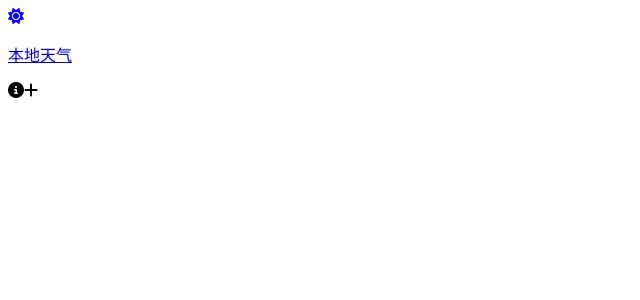
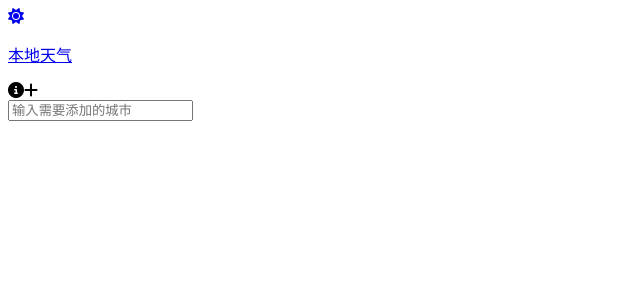
Before and after one commit to JaredAKAEren/weather-app-practice, a Vue app: page / in a window 1280 px wide. Shown: the top 300 px of the page, without its empty margins (0-640 px from the left). Built offline with nearby package versions, Linux system fonts and the light colour scheme; the HTML template or start-up script is replaced by a standard one.

Commit message:
create a search bar in HomeView

```diff
--- a/package.json
+++ b/package.json
@@ -7,6 +7,7 @@
     "preview": "vite preview --port 4173"
   },
   "dependencies": {
+    "axios": "^0.27.2",
     "vue": "^3.2.37",
     "vue-router": "^4.1.3"
   },
--- a/src/views/HomeView.vue
+++ b/src/views/HomeView.vue
@@ -1,7 +1,14 @@
-<script setup>
-</script>
-
 <template>
-  <main>
+  <main class="container text-white">
+    <div class="pt-4 mb-8 relative">
+      <input type="text" v-model="searchQuery" placeholder="输入需要添加的城市"
+        class="py-2 px-1 w-full bg-transparent border-b focus:border-weather-secondary focus:outline-none focus:shadow-[0px_1px_0_0_#004E70]" />
+    </div>
   </main>
 </template>
+
+<script setup>
+import { ref } from 'vue';
+
+const searchQuery=ref("");
+</script>
```
Also changed, not shown: src/App.vue (line endings or trailing spaces), src/components/BaseModel.vue (line endings or trailing spaces), 1 other file (tests, documents, lock files or other folders).
